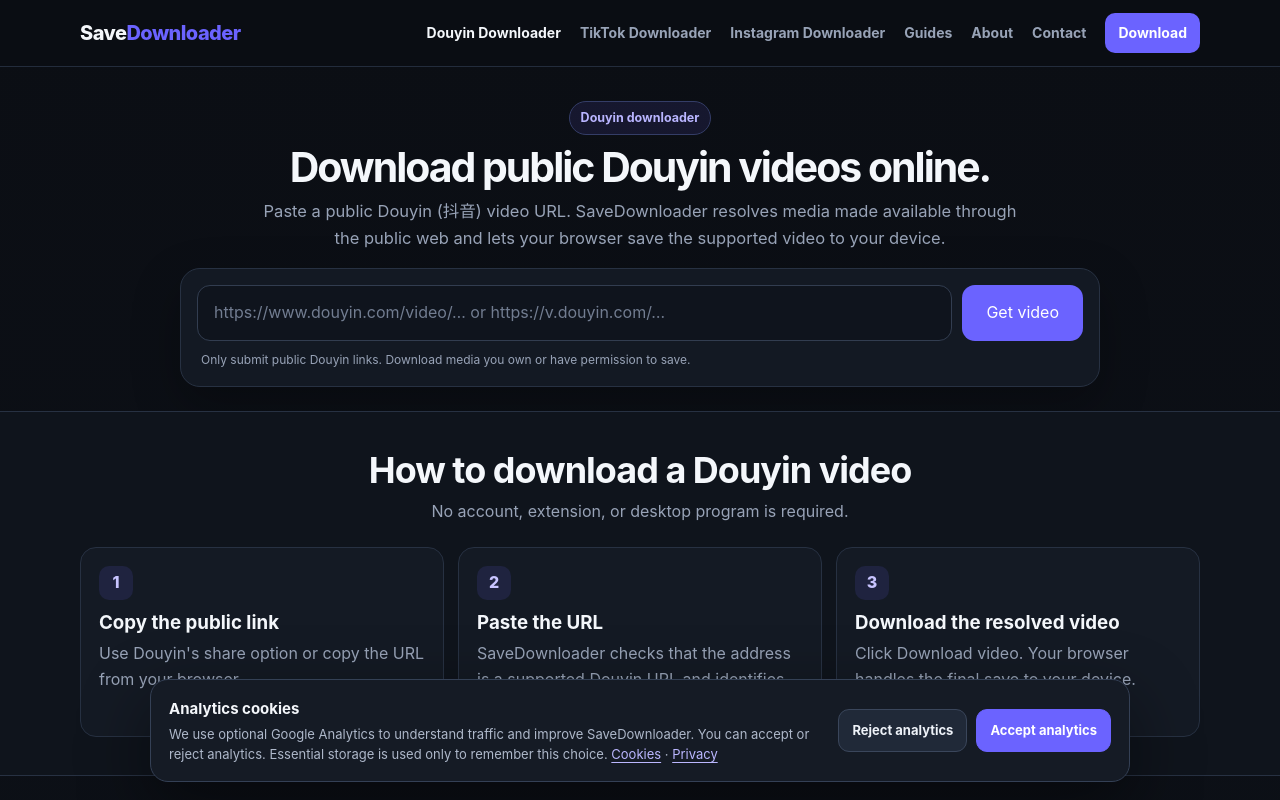
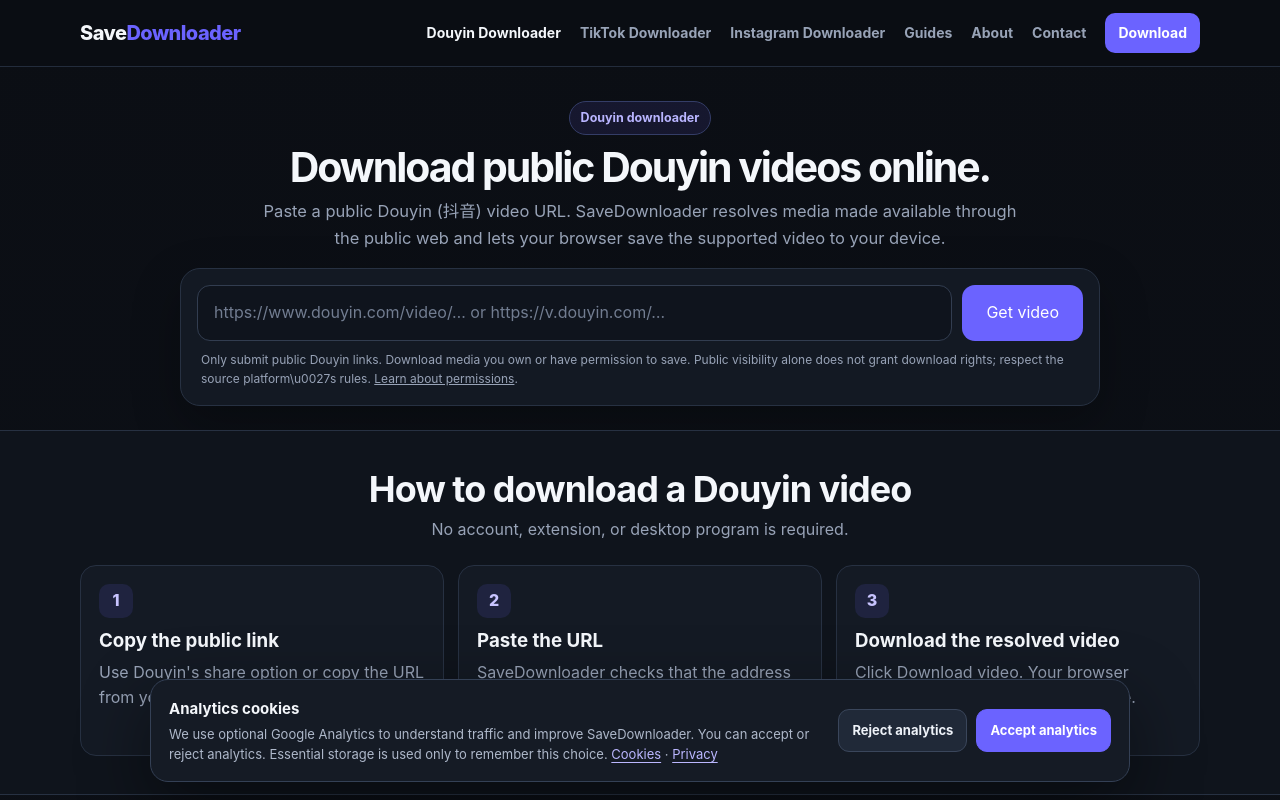
Before and after one commit to kevin4relocate/savedownloader, a website: page public/douyin-downloader/index.html in a window 1280 px wide. Shown: the top 800 px of the page. Drawn offline with Linux system fonts and the light colour scheme.

Commit message:
docs(adsense): clarify platform permissions on downloader and legal pages

```diff
--- a/public/douyin-downloader/index.html
+++ b/public/douyin-downloader/index.html
@@ -48,7 +48,7 @@
         <input id="douyin-url" class="urlbox" name="url" type="text" inputmode="url" autocomplete="off" maxlength="2048" placeholder="https://www.douyin.com/video/… or https://v.douyin.com/…" required>
         <button class="btn" type="submit">Get video</button>
       </form>
-      <p class="smallprint">Only submit public Douyin links. Download media you own or have permission to save.</p>
+      <p class="smallprint">Only submit public Douyin links. Download media you own or have permission to save. Public visibility alone does not grant download rights; respect the source platform\u0027s rules. <a href="/responsible-media-downloads/">Learn about permissions</a>.</p>
       <div class="status" data-status role="status" aria-live="polite"></div>
       <div class="result" data-result><img class="cover" data-cover alt="Douyin video preview"><div class="meta"><h3 data-title>Douyin video</h3><p>by <span data-author>creator</span></p><div class="actions" data-actions></div><p class="smallprint">If a media URL expires, submit the original Douyin link again.</p></div></div>
     </div>
```
